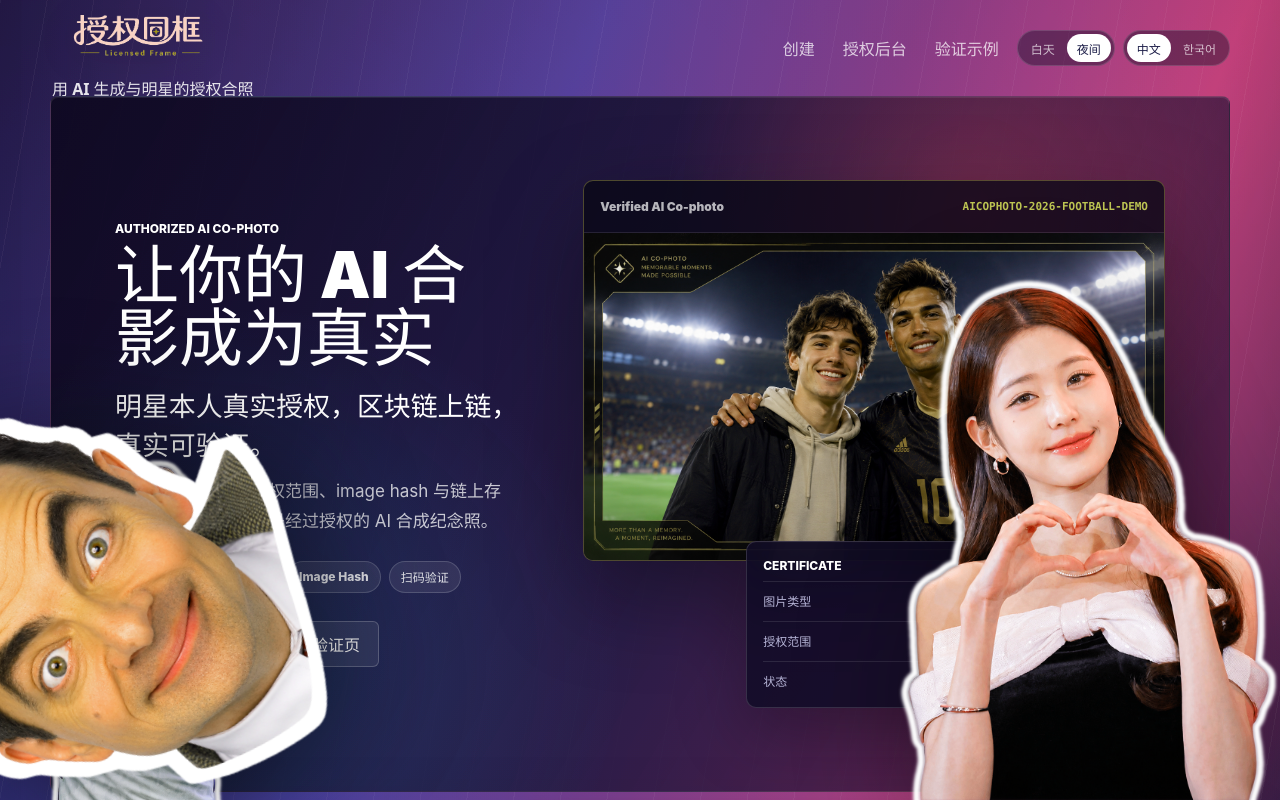
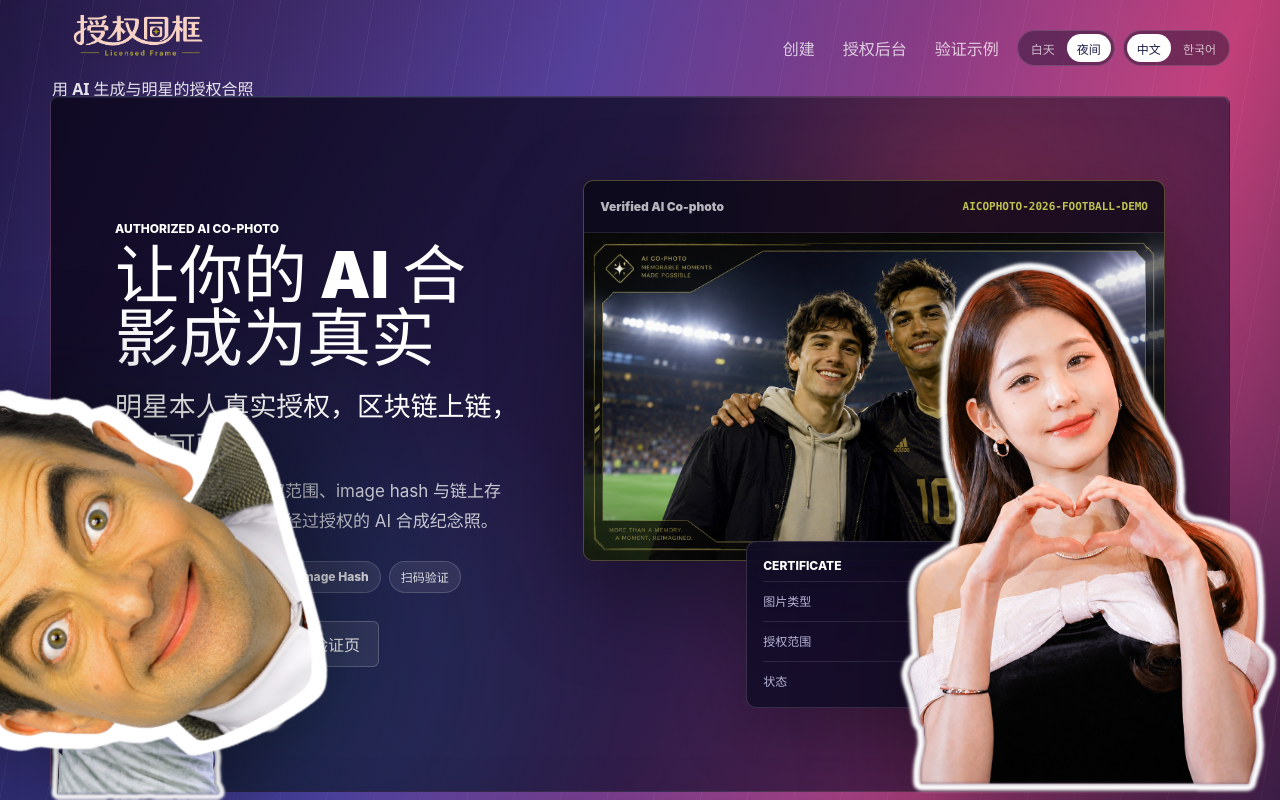
Before and after one commit to l243736590/authorized-ai-cophoto, a React (Vite) app: page / in a window 1280 px wide. Shown: the top 800 px of the page. Built offline with nearby package versions, Linux system fonts and the light colour scheme.

Commit message:
Force character stickers to visible viewport bottom

```diff
--- a/src/components/EditableStickerLayer.tsx
+++ b/src/components/EditableStickerLayer.tsx
@@ -38,7 +38,7 @@ function getDefaultStickers(): StickerState[] {
       src: '/references/son-heungmin-cutout.png',
       alt: '孙兴慜贴纸',
       x: viewportWidth >= 900 ? -72 : -140,
-      y: viewportWidth >= 900 ? -24 : -18,
+      y: 0,
       width: viewportWidth >= 900 ? 385 : 240,
       rotation: 0,
       zIndex: 3,
@@ -48,7 +48,7 @@ function getDefaultStickers(): StickerState[] {
       src: '/references/mr-bean.png',
       alt: '憨豆贴纸',
       x: viewportWidth >= 900 ? -146 : -80,
-      y: viewportWidth >= 900 ? -28 : -18,
+      y: 0,
       width: viewportWidth >= 900 ? 455 : 285,
       rotation: -105,
       zIndex: 5,
@@ -58,7 +58,7 @@ function getDefaultStickers(): StickerState[] {
       src: '/references/zhang-wonyoung-cutout.png',
       alt: '张元英贴纸',
       x: viewportWidth >= 900 ? viewportWidth - 405 : viewportWidth - 220,
-      y: viewportWidth >= 900 ? -18 : -12,
+      y: 0,
       width: viewportWidth >= 900 ? 410 : 240,
       rotation: 0,
       zIndex: 3,
@@ -277,7 +277,7 @@ export function EditableStickerLayer() {
             style={{
               left: sticker.x,
               top: 'auto',
-              bottom: sticker.y,
+              bottom: admin.editMode ? sticker.y : 0,
               width: sticker.width,
               zIndex: sticker.zIndex + (isActive ? 10 : 0),
               transform: `rotate(${sticker.rotation}deg)`,
--- a/src/styles/globals.css
+++ b/src/styles/globals.css
@@ -274,9 +274,12 @@ main {
   z-index: 55;
   inset: 0;
   width: 100vw;
+  height: 100vh;
   height: 100dvh;
   overflow: visible;
   pointer-events: none;
+  transform: none;
+  contain: layout;
 }
 
 .editable-sticker {
```
